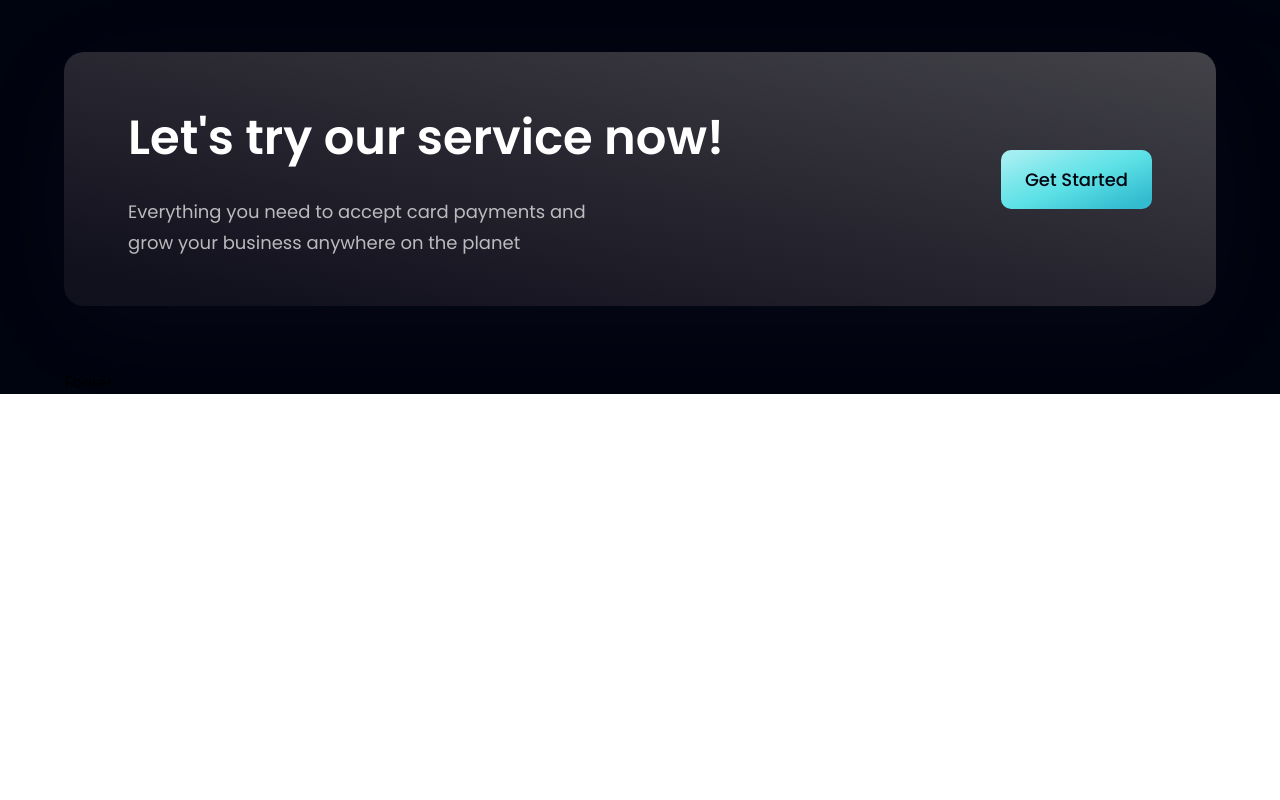
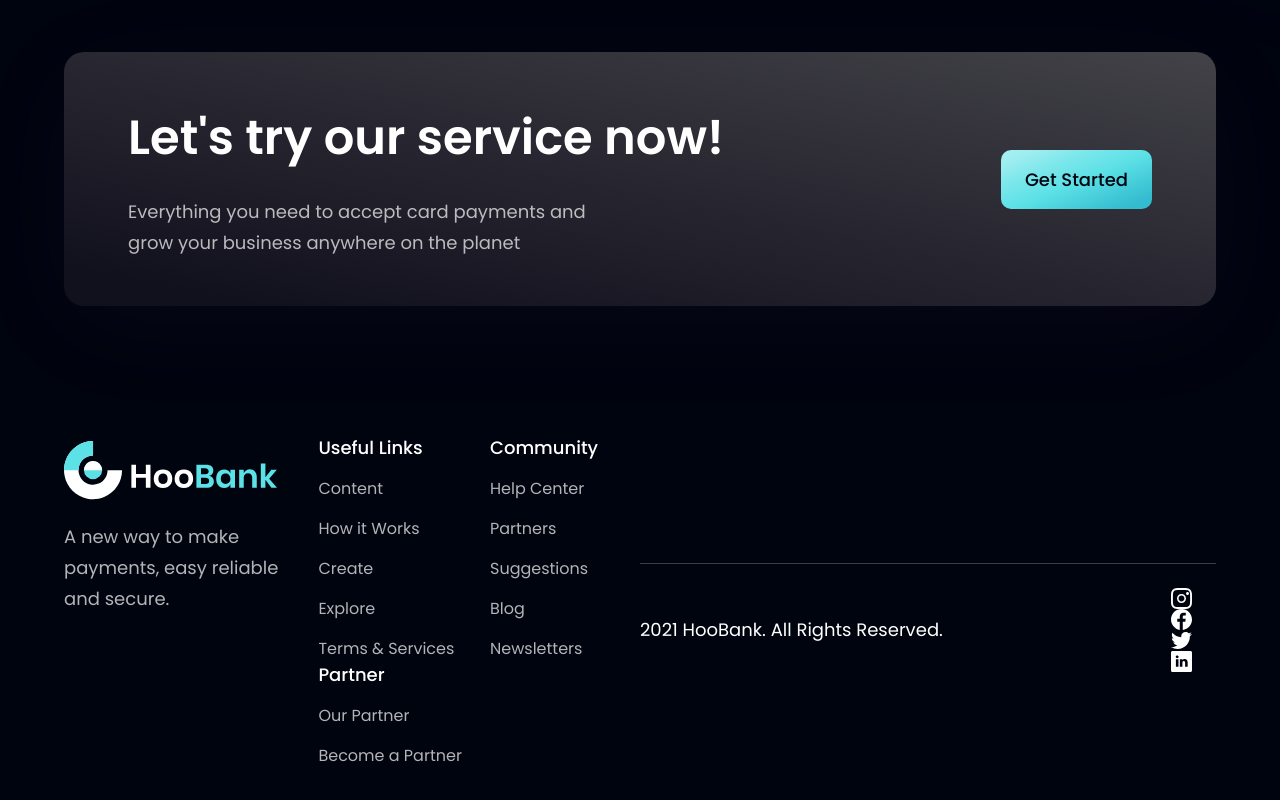
Before and after one commit to Saworieza/bank_modern_app, a React (Vite) app: page / in a window 1280 px wide. Shown: the part 4063-4863 px from the top of the page. Before the commit the page ends 4457 px from the top, so only its background shows below. Built offline with nearby package versions, Linux system fonts and the light colour scheme.

Commit message:
done with the footer

```diff
--- a/src/components/Footer.jsx
+++ b/src/components/Footer.jsx
@@ -1,9 +1,49 @@
-import React from 'react'
+import styles from '../style';
+import {logo} from '../assets';
+import {footerLinks, socialMedia} from '../constants';
 
-const Footer = () => {
-  return (
-    <div>Footer</div>
-  )
-}
+const Footer = () => (
+  <section id='' className={`${styles.flexCenter} ${styles.paddingY} flexx-full`}>
+    <div className={`${styles.flexStart} md:flex-row flex-col mb-8 w-full`}>
+      <div className='flex-1 flex flex-col justify-start mr-10'>
+        <img src={logo} alt='logo' className='w-[260px] h-[72px] object-contain' />
+        <p className={`${styles.paragraph} mt-4 max-w-[310px]`}>A new way to make payments, easy reliable and secure.</p>
+      </div>
+
+      <div className='flex-[1.5] w-full flex flex-row justify-between flex-wrap md:mt-0 mt-10'>
+        {footerLinks.map((footerLink) => (
+          <div key={footerLink.key} className='flex flex-col ss:my-0 my-4 min-w-[150px]'>
+            <h4 className='font-poppins font-medium text-[18px] leading-[27px] text-white'>{footerLink.title}</h4>
+            <ul className='list-none mt-4'>
+              {footerLink.links.map((link, index) =>(
+                <li
+                  key={link.name}
+                  className={`font-poppins font-normal text-[16px] leading-[24px] text-dimWhite hover:text-secondary cursor-pointer ${ index !== footerLink.links.length -1 ? 'mb-4': 'mb-0'}`}>
+                    {link.name}
+                </li>
+              ))}
+            </ul>
+          </div>
+        ))}
+      </div>
+    </div>
+
+    <div className='w-full flex  justify-between items-center md:flex-row flex-col pt-6 border-t-[1px] border-t-[#3f3e45]'>
+      <p className='font-poppins font-normal text-center text-[18px] leading-[27px] text-white'>
+        2021 HooBank. All Rights Reserved.
+      </p>
+      <div clasName='flex flex-row md:mt-0 mt-6'>
+        {socialMedia.map((social, index)=>(
+          <img
+            key={social.id}
+            src={social.icon}
+            alt={social.id}
+            className={`w-[21px] h-[21px] object-contain cursor-pointer ${index !== socialMedia.length -1 ? 'mr-6' : 'mr-0'}`}
+          />
+        ))}
+      </div>
+    </div>
+  </section>
+)
 
 export default Footer
```
